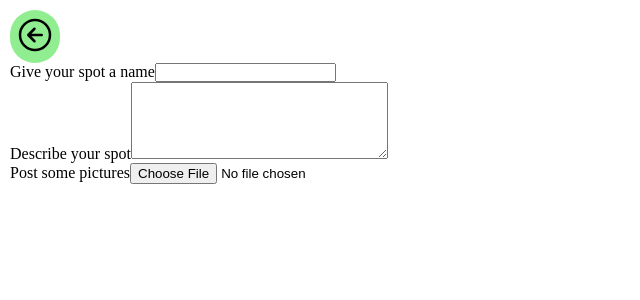
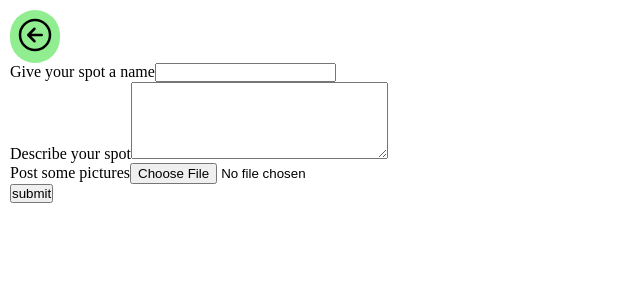
Before and after one commit to amacsha/Free-Train, a React (Vite) app in the folder client/: page /newSpot in a window 1280 px wide. Shown: the top 300 px of the page, without its empty margins (0-640 px from the left). Built offline with nearby package versions, Linux system fonts and the light colour scheme.

Commit message:
added the post request

```diff
--- a/client/src/components/NewSpotForm.jsx
+++ b/client/src/components/NewSpotForm.jsx
@@ -1,9 +1,10 @@
 import { IoArrowBackCircleOutline } from "react-icons/io5";
 import { Link } from "react-router-dom";
 import { useState } from "react";
+import axios from 'axios'
 
 
-function NewSpotForm() {
+function NewSpotForm(props) {
   let [name, setName] = useState("")
   let [description, setDescription] = useState("")
   let [files, setFiles] = useState([])
@@ -20,12 +21,37 @@ function NewSpotForm() {
     setFiles([...files, file[0]])
   }
 
+  function validateAndSend(event) {
+    event.preventDefault()
+    if(name == "") {
+      console.log("name empty")
+      return
+    } else if(description == "") {
+      console.log("description is empty")
+      return
+    } else if (files.length == 0) {
+      console.log("no images uploaded")
+      return
+    }
+    const data = new FormData()
+    data.append("name", name)
+    data.append("description", description)
+    data.append("lat", props.newSpotPosition.lat)
+    data.append("lng", props.newSpotPosition.lng)
+    let fileCount = 0
+    for(let image of files) {
+      data.append(`file${fileCount}`, image)
+      fileCount++
+    }
+    axios.post("http://localhost:3000/spot/addSpot", data)
+  }
+
   return (
     <div id="new-spot-form">
       <Link to="/mapScreen">
         <button className="back-button"><IoArrowBackCircleOutline size="40"/></button>
       </Link>
-      <form >
+      <form onSubmit={validateAndSend}>
         <div className="formItem">
           <label htmlFor="name"> Give your spot a name</label>
           <input type="text" id="name" onChange={updateName} value={name}/>
@@ -41,6 +67,7 @@ function NewSpotForm() {
             {files.map(image => {return (<img key={image.url} src={URL.createObjectURL(image)} height="200px"/>)})}
           </div>
         </div>
+        <button type="submit">submit</button>
       </form>
     </div>
   );
```
